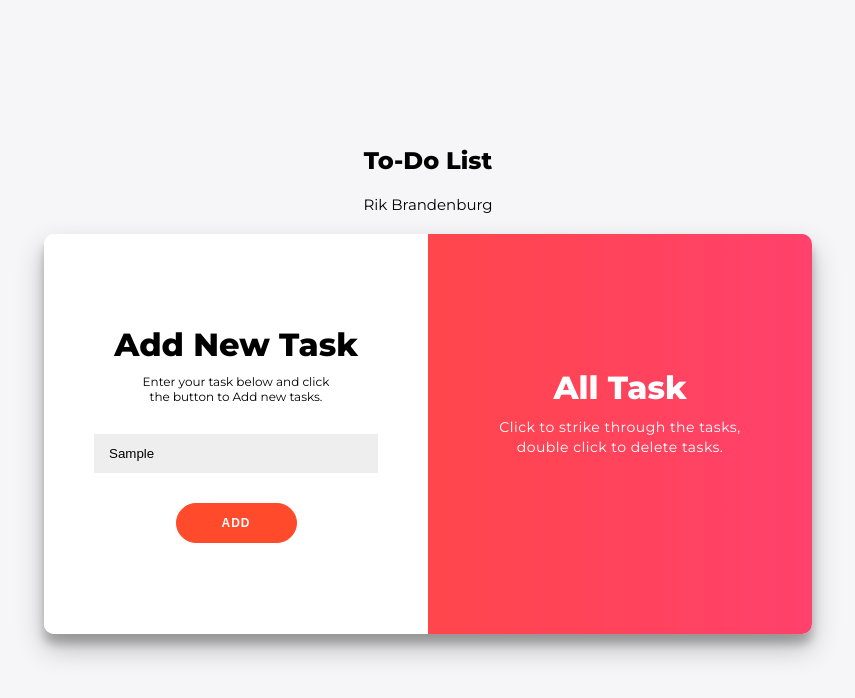
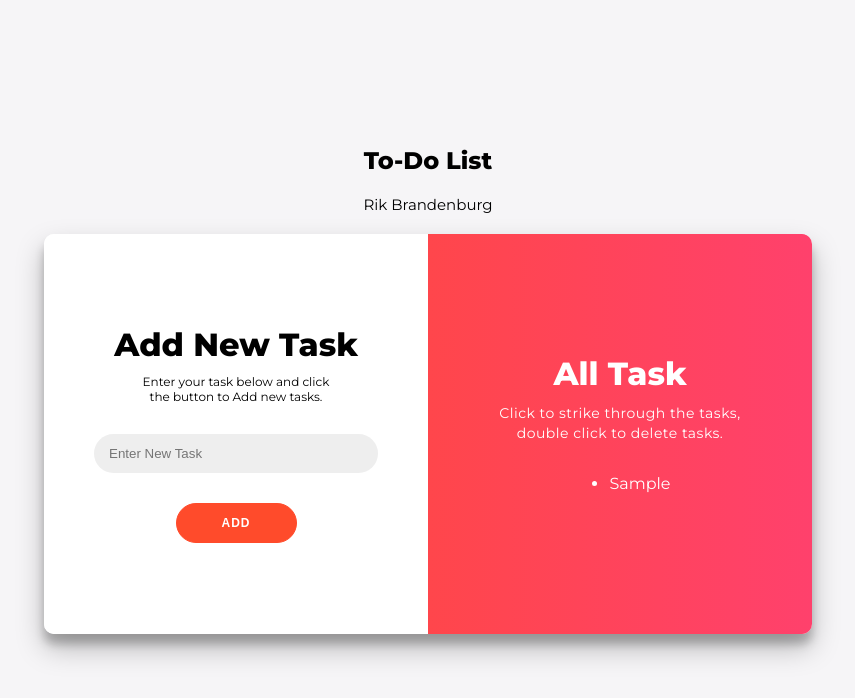
Before and after one commit to PS205590/todoapp, a plain HTML site: page index.html in a window 1280 px wide. Both pictures are taken after typing "Sample" into the empty fields and a click on the button "ADD". Shown: the whole page, without its empty margins (212-1067 px from the left). Drawn offline with Linux system fonts and the light colour scheme.

Commit message:
added script information and gave the input a border

```diff
--- a/index.html
+++ b/index.html
@@ -36,4 +36,5 @@
 
 
 </body>
+<script src="script.js"></script>
 </html>
--- a/script.js
+++ b/script.js
@@ -0,0 +1,16 @@
+let addTask = document.getElementById('addTask');
+let addBtn = document.getElementById('addBtn');
+let allTask = document.getElementById('allTask');
+
+addBtn.addEventListener('click', function(){
+    var taskList = document.createElement('li');
+    taskList.innerText = addTask.value;
+    allTask.appendChild(taskList);
+    addTask.value = "";
+    taskList.addEventListener('click', function(){
+        taskList.style.textDecoration = "line-through";
+    });
+    taskList.addEventListener('dblclick', function(){
+        allTask.removeChild(taskList);
+    });
+})
--- a/style.css
+++ b/style.css
@@ -25,16 +25,16 @@ h2 {
 	text-align: center;
 }
 
+input {
+    border-radius: 20px;
+}
+
 p {
 	font-size: 14px;
 	font-weight: 100;
 	line-height: 20px;
 	letter-spacing: 0.5px;
 	margin: 20px 0 30px;
-}
-
-ul {
-  list-style-type: none;
 }
 
 ul li {
@@ -77,6 +77,7 @@ button:active {
 button:hover{
     cursor: pointer;
 }
+
 
 #add-new-task {
 	background-color: #FFFFFF;
```
